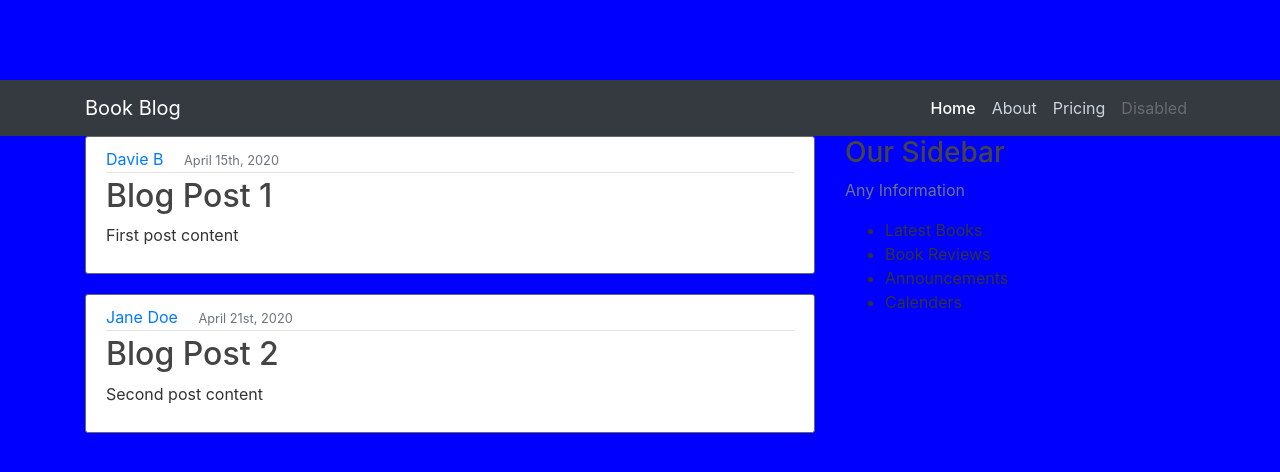
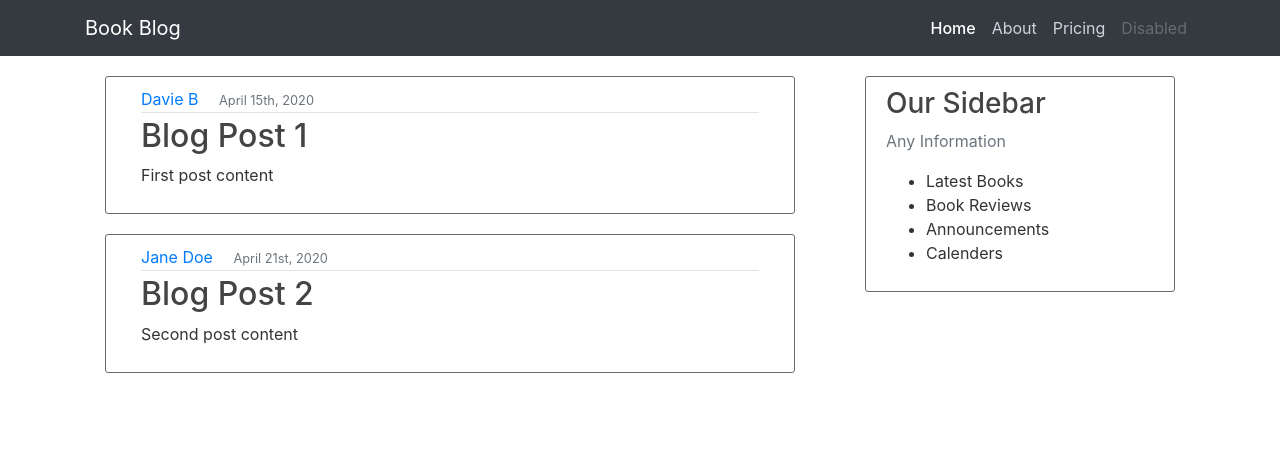
Before and after one commit to rootcanopy/book-blog, a Flask app: page /home in a window 1280 px wide. Shown: the top 472 px of the page. Run offline with Flask 2, Linux system fonts and the light colour scheme; some libraries are stand-ins or nearby versions.

Commit message:
for some strange reason the css file will only be recognised when not in a css file and set as main.css in static

```diff
--- a/static/style.css
+++ b/static/main.css
@@ -1,8 +1,8 @@
 
 body {
-    background-color: blue;
+    background:#ffffff;
     color: #333333;
-    margin-top: 5rem;
+    margin-top: 0;
   }
 
   h1, h2, h3, h4, h5, h6 {
@@ -25,12 +25,13 @@ body {
     font-weight: 500;
   }
 
-  .blog-post {
+  .content-section {
     background: #ffffff;
     padding: 10px 20px;
     border: 1px solid #696969;
     border-radius: 3px;
-    margin-bottom: 20px;
+    margin: 20px;
+    margin-top:
   }
 
   .article-title {
--- a/templates/base.html
+++ b/templates/base.html
@@ -14,7 +14,7 @@
   <!-- Bootstrap core CSS -->
   <link rel="stylesheet" href="https://maxcdn.bootstrapcdn.com/bootstrap/4.0.0/css/bootstrap.min.css" integrity="sha384-Gn5384xqQ1aoWXA+058RXPxPg6fy4IWvTNh0E263XmFcJlSAwiGgFAW/dAiS6JXm" crossorigin="anonymous">
   <!-- Custom CSS style Rules -->
-  <link href="{{ url_for('static', filename='style.css') }}" rel="stylesheet">
+  <link href="{{ url_for('static', filename='main.css') }}" rel="stylesheet">
 
 </head>
 
@@ -46,7 +46,7 @@
                 {% block content %} {% endblock %}
             </div>
             <div class="col-md-4">
-                <div class="organised-updates">
+                <div class="content-section">
                     <h3> Our Sidebar </h3>
                     <p class="text-muted"> Any Information
                         <ul>
--- a/templates/home.html
+++ b/templates/home.html
@@ -3,8 +3,8 @@
 {% block content %}
 
     {% for post in posts %}
-        <article class="media blog-post">
-            <div class="media-body">
+        <article class="media content-section">
+            <div class="media-body container">
                 <div class="article-metadata">
                     <a class="mr-3" href="#">{{ post.author }}</a>
                     <small class="text-muted">{{ post.date_posted }}</small>
@@ -15,6 +15,4 @@
         </article>
     {% endfor %}
 
-
-
 {% endblock content %}
```
